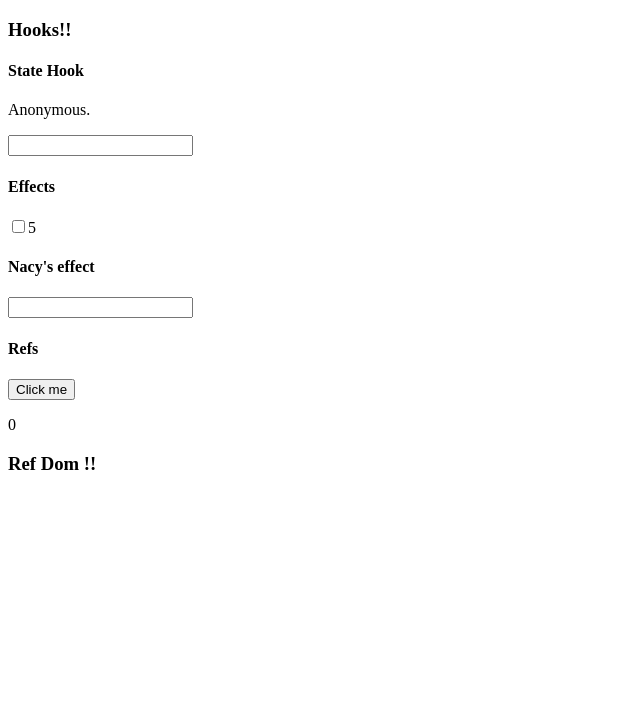
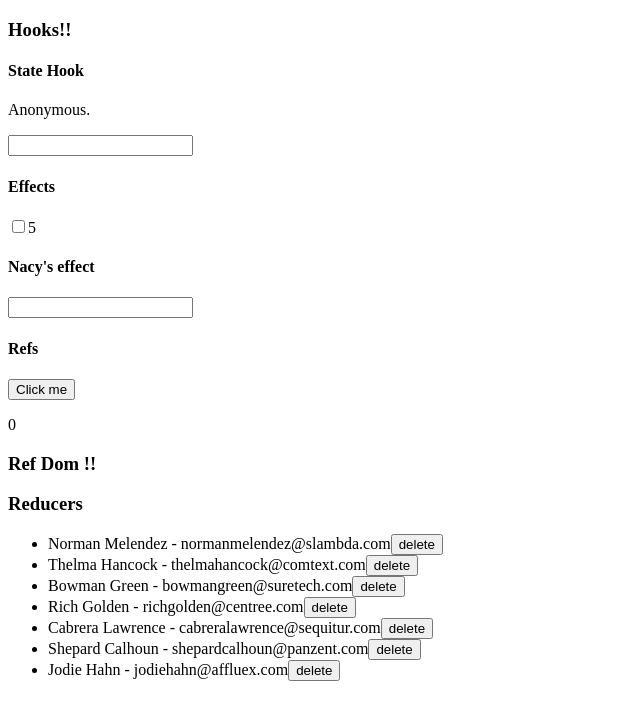
Before and after one commit to LauraCaa/Reactions, a Next.js app: page /hooks in a window 1280 px wide. Shown: the top 720 px of the page, without its empty margins (0-640 px from the left). Built offline with nearby package versions, Linux system fonts and the light colour scheme.

Commit message:
feat: learn reducers with react js

```diff
--- /dev/null
+++ b/src/components/hooks/friends.js
@@ -0,0 +1,119 @@
+import {useReducer} from 'react';
+import FriendsReducer from '@/reducers/friends-reducer';
+
+export default function Friends(){
+    const [friends, dispatch] = useReducer(FriendsReducer,[
+        {
+          "id": "649ccc406d640a176e2232cf",
+          "isActive": true,
+          "picture": "http://placehold.it/32x32",
+          "age": 22,
+          "name": "Norman Melendez",
+          "gender": "male",
+          "company": "SLAMBDA",
+          "email": "normanmelendez@slambda.com",
+          "phone": "+1 (951) 526-2859",
+          "address": "276 Neptune Avenue, Goldfield, Alabama, 2134",
+          "registered": "2017-03-05T11:47:36 +05:00"
+        },
+        {
+          "id": "649ccc40c5aa6044d35103a5",
+          "isActive": false,
+          "picture": "http://placehold.it/32x32",
+          "age": 24,
+          "name": "Thelma Hancock",
+          "gender": "female",
+          "company": "COMTEXT",
+          "email": "thelmahancock@comtext.com",
+          "phone": "+1 (823) 490-2688",
+          "address": "302 Albee Square, Riner, Nebraska, 3573",
+          "registered": "2021-09-15T02:18:43 +05:00"
+        },
+        {
+          "id": "649ccc4034bfc52e1782254d",
+          "isActive": true,
+          "picture": "http://placehold.it/32x32",
+          "age": 28,
+          "name": "Bowman Green",
+          "gender": "male",
+          "company": "SURETECH",
+          "email": "bowmangreen@suretech.com",
+          "phone": "+1 (841) 548-3839",
+          "address": "384 Degraw Street, Wildwood, Illinois, 7878",
+          "registered": "2018-07-25T12:41:01 +05:00"
+        },
+        {
+          "id": "649ccc4076d5ebaa37563e9b",
+          "isActive": false,
+          "picture": "http://placehold.it/32x32",
+          "age": 34,
+          "name": "Rich Golden",
+          "gender": "male",
+          "company": "CENTREE",
+          "email": "richgolden@centree.com",
+          "phone": "+1 (944) 487-3162",
+          "address": "812 Jefferson Street, Weedville, Iowa, 3676",
+          "registered": "2016-03-10T02:18:40 +05:00"
+        },
+        {
+          "id": "649ccc40dbec90b1ec63d953",
+          "isActive": false,
+          "picture": "http://placehold.it/32x32",
+          "age": 35,
+          "name": "Cabrera Lawrence",
+          "gender": "male",
+          "company": "SEQUITUR",
+          "email": "cabreralawrence@sequitur.com",
+          "phone": "+1 (889) 596-3932",
+          "address": "358 Beekman Place, Walton, Maryland, 7178",
+          "registered": "2017-06-07T09:24:52 +05:00"
+        },
+        {
+          "id": "649ccc403cb746fdf63a5b2e",
+          "isActive": false,
+          "picture": "http://placehold.it/32x32",
+          "age": 29,
+          "name": "Shepard Calhoun",
+          "gender": "male",
+          "company": "PANZENT",
+          "email": "shepardcalhoun@panzent.com",
+          "phone": "+1 (849) 537-2981",
+          "address": "627 Union Avenue, Lodoga, Wisconsin, 6659",
+          "registered": "2017-10-07T02:57:05 +05:00"
+        },
+        {
+          "id": "649ccc40f069d209950094c8",
+          "isActive": true,
+          "picture": "http://placehold.it/32x32",
+          "age": 34,
+          "name": "Jodie Hahn",
+          "gender": "female",
+          "company": "AFFLUEX",
+          "email": "jodiehahn@affluex.com",
+          "phone": "+1 (994) 438-3824",
+          "address": "597 Moore Street, Edinburg, New Hampshire, 5070",
+          "registered": "2014-10-07T10:58:58 +05:00"
+        }
+      ]);
+
+    function handleDeletedFriend(friendId) {
+        dispatch({
+            type:'deleted',
+            id:friendId,
+        });
+    };
+
+    return(
+        <>
+            <h3>Reducers</h3>
+            <ul>
+                {friends?.map  ((friend) =>(
+                    <li key={friend.id}>
+                        {friend.name} - {friend.email}
+                        <button onClick={()=> handleDeletedFriend(friend.id)}>delete</button>
+                    </li>
+                ))}
+            </ul>
+        </>
+    )
+}
--- a/src/pages/hooks.js
+++ b/src/pages/hooks.js
@@ -3,6 +3,7 @@ import Effects from "@/components/hooks/effects"
 import SimpleEffect from "@/components/hooks/simple-effect"
 import Refs from "@/components/hooks/refs"
 import RefDom from "@/components/hooks/ref-dom"
+import Friends from "@/components/hooks/friends"
 export default function Hooks(){
     return(
         <>
@@ -12,6 +13,7 @@ export default function Hooks(){
             <SimpleEffect></SimpleEffect>
             <Refs></Refs>
             <RefDom></RefDom>
+            <Friends></Friends>
         </>
     )
 }
--- /dev/null
+++ b/src/reducers/friends-reducer.js
@@ -0,0 +1,29 @@
+export default function FriendsReducer(friends,action){
+    switch (action.type) {
+        case'added': {
+            return [
+                ...friends,
+                {
+                    id: action.id,
+                    text: action.test,
+                    done:false,
+                },
+            ];
+        }
+        case 'changed': {
+            return friends.map((t) => {
+                if (t.id === action.friens.id) {
+                    return action.friends;
+                } else {
+                    return t ;
+                }
+            });
+        }
+        case 'deleted': {
+            return friends.filter((t) => t.id !== action.id);
+        }
+        default: {
+            throw Error ('Unknown action: ' + action.type);
+        }
+    }
+}
```
